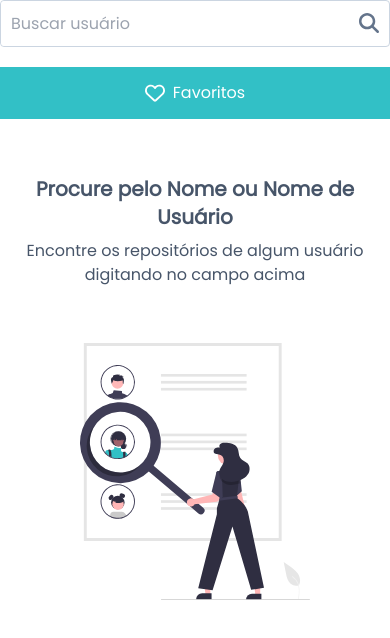
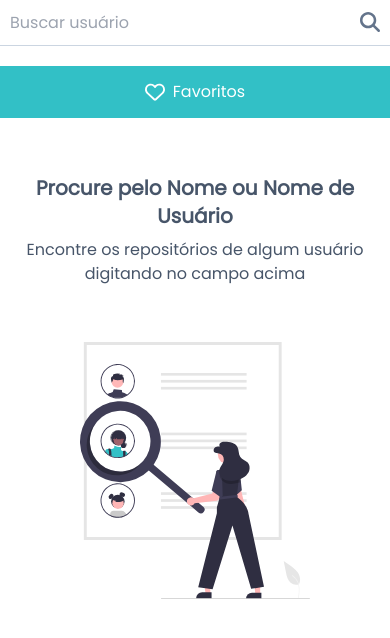
Before and after one commit to pierre-freire/test-casar, a Next.js app: page / in a window 390 px wide. Shown: the top 638 px of the page. Built offline with nearby package versions, Linux system fonts and the light colour scheme.

Commit message:
style: removed border radius of searchbar on small screens

```diff
--- a/components/searchBar/seachBar.tsx
+++ b/components/searchBar/seachBar.tsx
@@ -20,7 +20,7 @@ function SeachBar() {
 	}
 
 	return (
-		<div className="relative w-full sm:max-w-[668px] mb-[20px] sm:m-[20px] flex items-center rounded border-solid border-[1px] border-slate-300">
+		<div className="relative w-full sm:max-w-[668px] mb-[20px] sm:m-[20px] flex items-center sm:rounded border-solid border-b-[1px] sm:border-[1px] border-slate-300">
 			<input
 				className="p-[10px] rounded outline-none w-full text-slate-700"
 				aria-label="Pesquisa"
```
